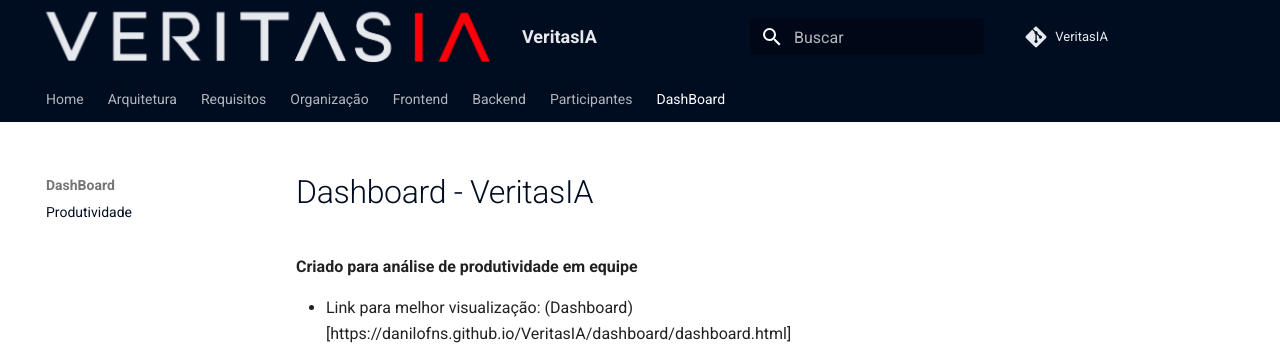
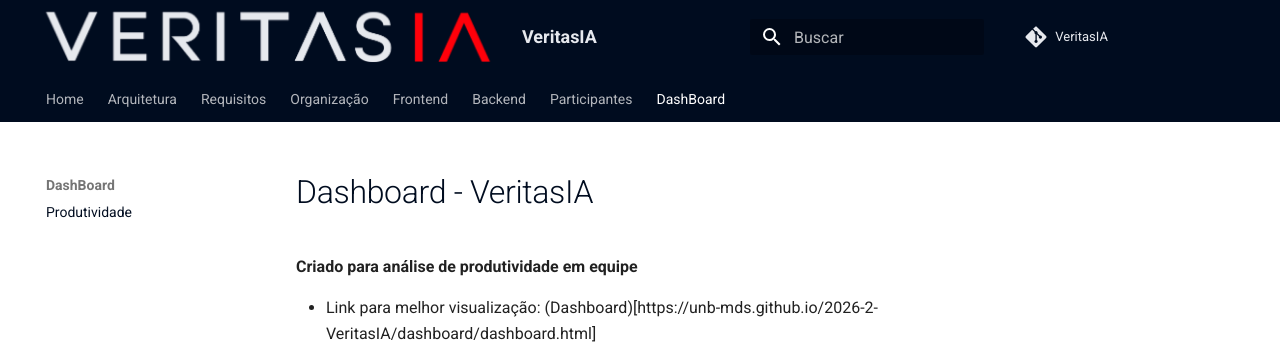
Before and after one commit to unb-mds/2026-2-Squad03, an MkDocs documentation site: the page built from docs/dashboard/dashboard.md, in a window 1280 px wide and 938 px high, cut to the strip 0-358 px from the top of the window. Built offline with MkDocs 1.6.1 and Material for MkDocs 9.7.7, drawn with Linux system fonts in a browser that asks for light colours; comment, search, counter and statistics services are not loaded.

Commit message:
Mudança do horário do Schedule Scrapy e ajuste dos links dashboard

```diff
--- a/docs/dashboard/dashboard.md
+++ b/docs/dashboard/dashboard.md
@@ -1,6 +1,6 @@
 # Dashboard - VeritasIA
 **Criado para análise de produtividade em equipe**
 
-- Link para melhor visualização: (Dashboard)[https://danilofns.github.io/VeritasIA/dashboard/dashboard.html]
+- Link para melhor visualização: (Dashboard)[https://unb-mds.github.io/2026-2-VeritasIA/dashboard/dashboard.html]
 
-<iframe src="https://danilofns.github.io/VeritasIA/dashboard/dashboard.html" width="100%" height="500"></iframe>
+<iframe src="https://unb-mds.github.io/2026-2-VeritasIA/dashboard/dashboard.html" width="100%" height="500"></iframe>
```
Also changed, not shown: 1 other file.
